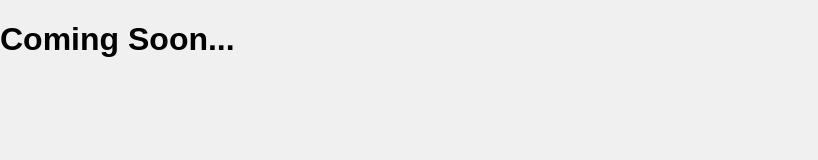
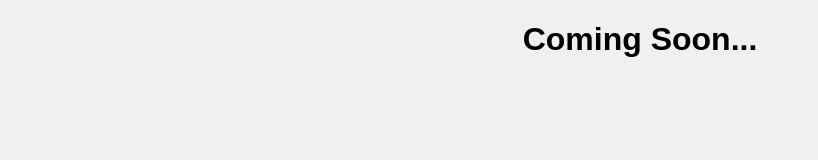
Before and after one commit to Firefly-Esports/fireflyesports.com, a plain HTML site: page index.html in a window 1280 px wide. Shown: the whole page, without its empty margins (0-818 px from the left). Drawn offline with Linux system fonts and the light colour scheme; a web font is replaced by a local one.

Commit message:
Center text

```diff
--- a/index.css
+++ b/index.css
@@ -1,7 +1,6 @@
 body {
     background-color: #f0f0f0;
     font-family: "Hubot Sans", sans-serif;
-    margin-left: auto;
-    margin-right: auto;
+    text-align: center;
     padding: 0;
 }
```
